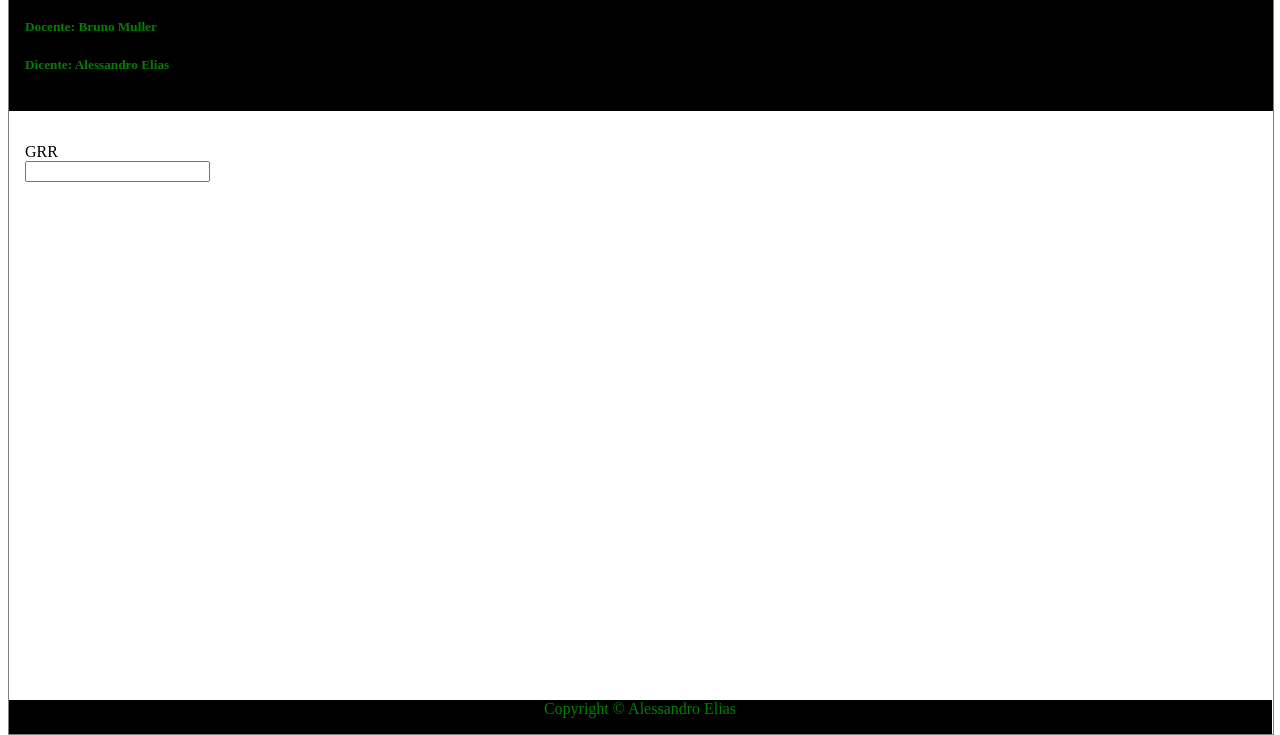
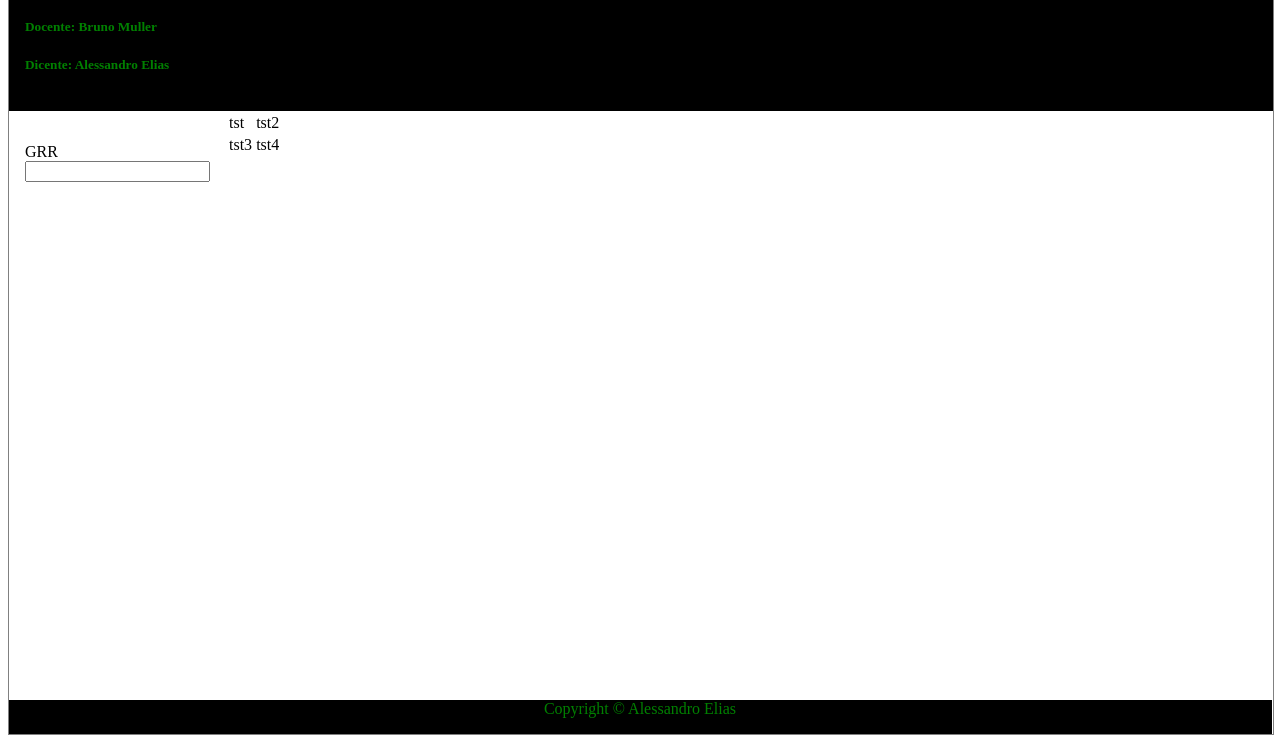
Before and after one commit to alessandro11/visualizeitor, a plain HTML site: page index.html in a window 1280 px wide. Shown: the part 75-810 px from the top of the page. Drawn offline with Linux system fonts and the light colour scheme.

Commit message:
Add exmple of table.
Signed-off-by: Alessandro Elias <ae11@c3sl.ufpr.br>

```diff
--- a/index.html
+++ b/index.html
@@ -23,7 +23,10 @@
             <li><input type="text"></input></li>
           </ul>
         </nav>
-
+        <table>
+          <tr><td class="w3-hover-green">tst</td><td class="w3-hover-green">tst2</td></tr>
+          <tr><td class="w3-hover-green">tst3</td><td class="w3-hover-green">tst4</td> </tr>
+        </table>
       </div>
     </div><footer>Copyright &copy; Alessandro Elias</footer>
 </body>
```
